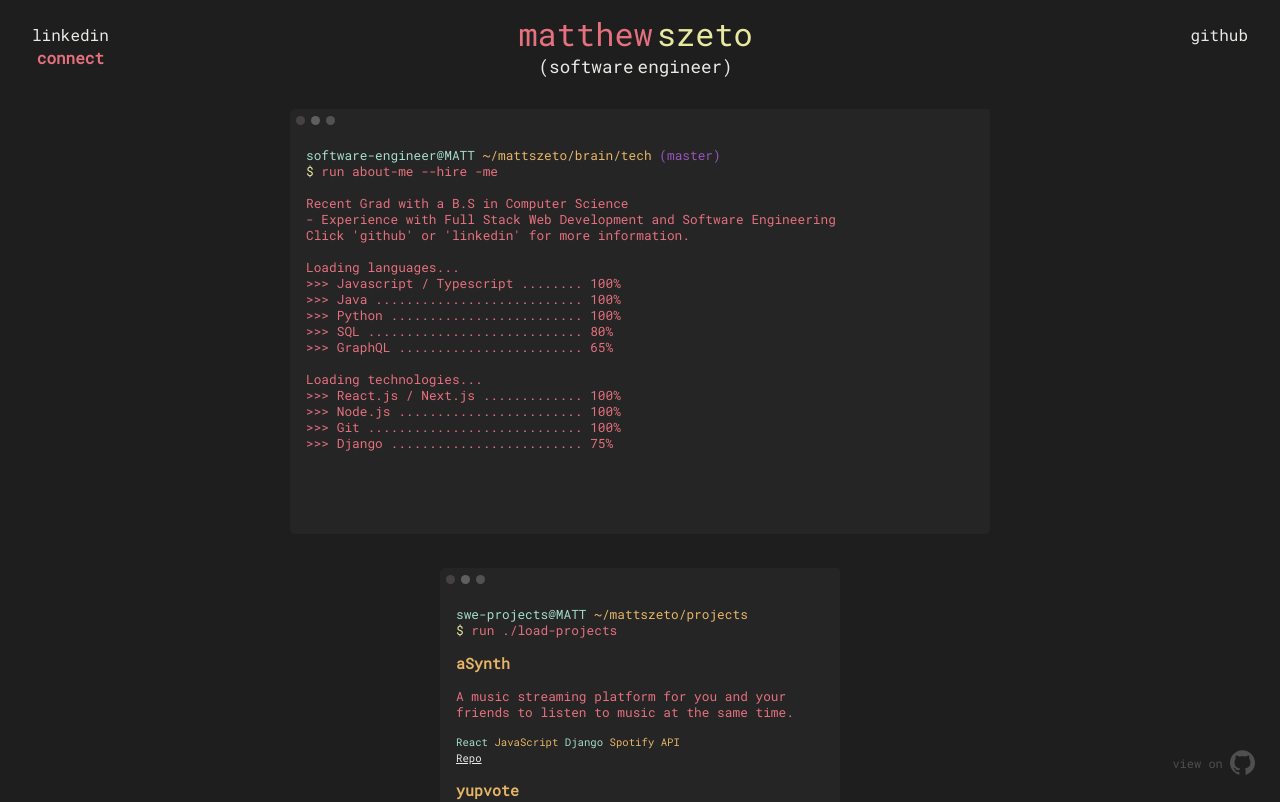
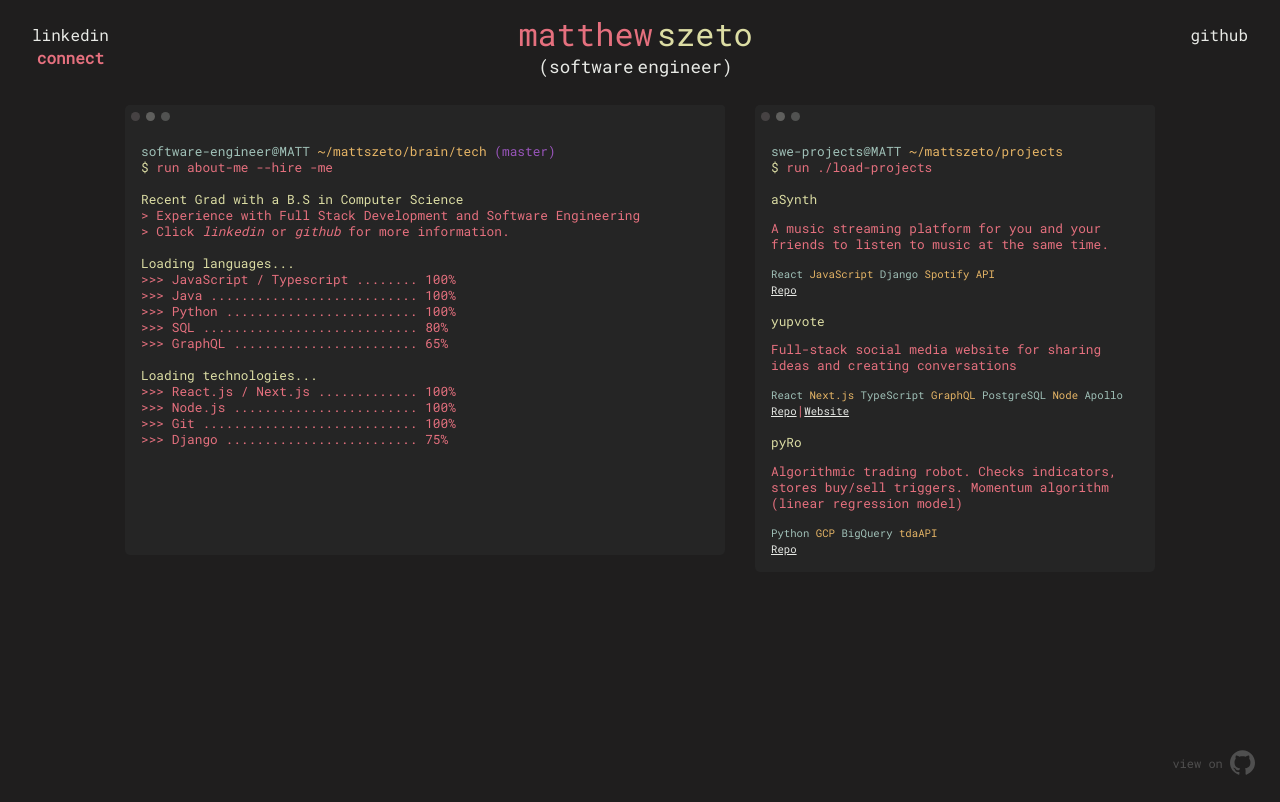
Before and after one commit to mattszeto/portfolio, a React (Create React App) app: page / in a window 1280 px wide. Shown: the top 802 px of the page. Built offline with nearby package versions, Linux system fonts and the light colour scheme.

Commit message:
fixed styling for both the about-me window and projects window

```diff
--- a/src/App.js
+++ b/src/App.js
@@ -45,12 +45,21 @@ const App = () => {
       {dimensions.width >= 800 ? (
         <div className="app-body">
           <Draggable
-            bounds={{
+            bounds={
+              dimensions.width >= 1010
+                ? {
+                    top: -25,
+                    left: -(dimensions.width / 2 - 1000 / 2 - 30),
+                    right: dimensions.width / 2 - 145 / 2 - 30,
+                    bottom: dimensions.height - 109 - 475 - 30,
+                  }
+                : {
                     top: -25,
                     left: -(dimensions.width / 2 - 700 / 2 - 30),
                     right: dimensions.width / 2 - 700 / 2 - 30,
                     bottom: dimensions.height - 109 - 475 - 30,
-            }}
+                  }
+            }
           >
             <Container>
               <SquareContainer>
@@ -63,19 +72,28 @@ const App = () => {
           </Draggable>
 
           <Draggable
-            bounds={{
+            bounds={
+              dimensions.width >= 1010
+                ? {
+                    top: -25,
+                    left: -(dimensions.width / 2 + 100),
+                    right: dimensions.width / 2 - 1005 / 2 - 30,
+                    bottom: dimensions.height - 109 - 490 - 30,
+                  }
+                : {
                     top: -540,
                     left: -(dimensions.width / 2 - 400 / 2 - 30),
                     right: dimensions.width / 2 - 400 / 2 - 30,
                     bottom: dimensions.height - 100 - 1000 - 30,
-            }}
+                  }
+            }
           >
             <MiniContainer>
               <MiniSquareContainer>
                 <WindowBar />
                 <TextContainer>
                   <div>
-                    <span className="blue">swe-projects@MATT </span>
+                    <span className="green">swe-projects@MATT </span>
                     <span className="orange">~/mattszeto/projects</span>
                   </div>
                   <span className="yellow">$</span> run ./load-projects
@@ -101,7 +119,7 @@ const App = () => {
               <WindowBar />
               <TextContainer>
                 <div>
-                  <span className="blue">swe-projects@MATT </span>
+                  <span className="green">swe-projects@MATT </span>
                   <span className="orange">~/mattszeto/projects</span>
                 </div>
                 <span className="yellow">$</span> run ./load-projects
--- a/src/components/IntroductionContent.js
+++ b/src/components/IntroductionContent.js
@@ -6,7 +6,7 @@ const HomeContent = () => {
   return (
     <div>
       <div>
-        <span className="blue">software-engineer@MATT </span>
+        <span className="green">software-engineer@MATT </span>
         <span className="orange">~/mattszeto/brain/tech</span>
         <span className="purple"> (master)</span>
       </div>
@@ -14,16 +14,16 @@ const HomeContent = () => {
       <br />
       <UseDelay waitBeforeShow={500}>
         <br />
-        <div>Recent Grad with a B.S in Computer Science</div>
-        - Experience with Full Stack Web Development and Software Engineering
-        <br /> Click 'github' or 'linkedin' for more information.
-        <br />
+        <div className="yellow">Recent Grad with a B.S in Computer Science</div>
+        {">"} Experience with Full Stack Development and Software Engineering
+        <div>
+          {">"} Click <i>linkedin</i> or <i>github</i> for more information.
+        </div>
         <br />
         <UseDelay waitBeforeShow={500}>
-          Loading languages...
-          <br />{" "}
+          <div className="yellow">Loading languages...</div>
           <UseDelay waitBeforeShow={800}>
-            {">>>"} Javascript / Typescript ........ 100%
+            {">>>"} <span>JavaScript / Typescript</span> ........ 100%
             <br />
             <UseDelay waitBeforeShow={345}>
               {">>>"} Java ........................... 100%
@@ -41,8 +41,7 @@ const HomeContent = () => {
                     <br />
                     <UseDelay waitBeforeShow={150}>
                       <br />
-                      Loading technologies...
-                      <br />
+                      <div className="yellow">Loading technologies...</div>
                       <UseDelay waitBeforeShow={900}>
                         {">>>"} React.js / Next.js ............. 100%
                         <br />
@@ -58,10 +57,10 @@ const HomeContent = () => {
                               <UseDelay waitBeforeShow={300}>
                                 {">>>"} PostgreSQL ..................... 75%
                                 <br />
-                                <UseDelay waitBeforeShow={250}>
+                                <UseDelay waitBeforeShow={250} color="red">
                                   <br />
-                                  currently looking for software engineering
-                                  roles...
+                                  currently looking for entry-level software
+                                  engineering roles...
                                 </UseDelay>
                               </UseDelay>
                             </UseDelay>
--- a/src/components/Projects.js
+++ b/src/components/Projects.js
@@ -48,7 +48,8 @@ const Projects = () => {
         {projects.map((project, index) => (
           <div key={index} className="proj">
             <div className="details">
-              <h3 className="orange">{project.title}</h3>
+              <br />
+              <div className="yellow">{project.title}</div>
               <div className="subtitles">
                 <p className="description">{project.description}</p>
               </div>
@@ -56,7 +57,7 @@ const Projects = () => {
                 {project.tools.map((tool, idx) => (
                   <small
                     key={idx}
-                    className={idx % 2 === 0 ? "blue" : "orange"}
+                    className={idx % 2 === 0 ? "green" : "orange"}
                   >
                     {tool}{" "}
                   </small>
--- a/src/components/Window.js
+++ b/src/components/Window.js
@@ -3,21 +3,18 @@ import styled from "styled-components";
 import colors from "../common/colors";
 
 export const Container = styled.div`
-  margin: 0 auto;
   padding: 5px 5px;
-  margin-top: 10px;
+  margin: 10px;
   width: 90%;
-  max-width: 700px;
+  max-width: 600px;
 `;
 
 export const SquareContainer = styled.div`
   box-sizing: border-box;
   background-color: ${colors.darkGrey};
   border-radius: 5px;
-  margin-top: 1.5rem;
   width: 100%;
-  height: 100%;
-  min-height: 425px;
+  min-height: 450px;
   transition: all 0.3s ease;
   &:hover {
     transform: scale(1.01) translate(calc(0 / 50 * 1px), calc(0 / 50 * 1px));
@@ -26,24 +23,25 @@ export const SquareContainer = styled.div`
 `;
 
 export const MiniContainer = styled.div`
-  margin: 0 auto;
   padding: 5px 5px;
-  margin-bottom: 16px;
+  margin: 10px;
   width: 90%;
   max-width: 400px;
-  max-height: 100px;
 `;
 
 export const MiniSquareContainer = styled.div`
   box-sizing: border-box;
   background-color: ${colors.darkGrey};
   border-radius: 5px;
-  margin-top: 1.5rem;
+  margin-bottom: 1.5rem;
   min-height: 100px;
   transition: all 0.3s ease;
   &:hover {
     transform: scale(1.01) translate(calc(0 / 50 * 1px), calc(0 / 50 * 1px));
     filter: brightness(110%);
+  }
+  @media screen and (max-width: 1020px) {
+    margin-top: 0px;
   }
 `;
 
--- a/src/style.css
+++ b/src/style.css
@@ -12,7 +12,8 @@
   --black-color: #1f1e1e;
   --white-color: #e8eae6;
   --red-color: #e5707e;
-  --yellow-color: #e8e9a1;
+  --yellow-color: #dcdda4;
+  --green-color: #a0c1b8;
   --blue-color: #a3ddcb;
   --orange-color: #e6b566;
   --purple-color: #9955bb;
@@ -42,7 +43,9 @@ html {
 } */
 
 .app-body {
-  /* display: flex; */
+  display: flex;
+  flex-wrap: wrap;
+  justify-content: center;
   background-color: var(--black-color);
   width: 100%;
 }
@@ -98,6 +101,7 @@ html {
   height: 70px;
   font-size: 1.1rem;
   text-align: center;
+  margin-bottom: 20px;
 }
 
 .navbar-logo {
@@ -236,3 +240,10 @@ html {
 .purple {
   color: var(--purple-color);
 }
+.red {
+  color: var(--red-color);
+}
+
+.green {
+  color: var(--green-color);
+}
--- a/src/utils/useDelay.js
+++ b/src/utils/useDelay.js
@@ -1,4 +1,4 @@
-import { useEffect, useState } from "react";
+import React, { useEffect, useState } from "react";
 
 const useDelay = (props) => {
   const [hidden, setHidden] = useState(true);
@@ -9,7 +9,7 @@ const useDelay = (props) => {
     }, props.waitBeforeShow);
   }, [props.waitBeforeShow]);
 
-  return hidden ? "" : props.children;
+  return <div className={props.color}>{hidden ? "" : props.children}</div>;
 };
 
 export default useDelay;
```
Lines whose indentation alone changed are shown as unchanged.
